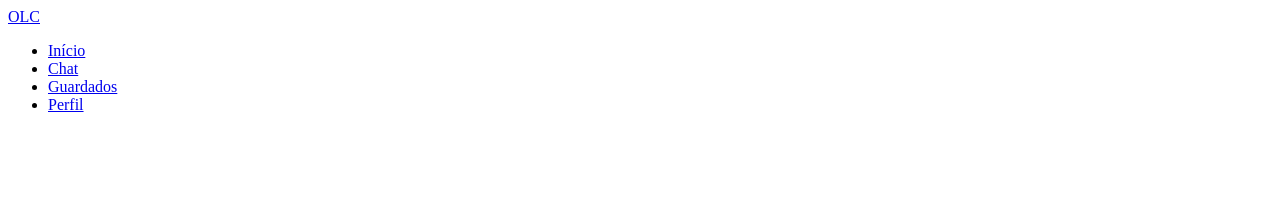
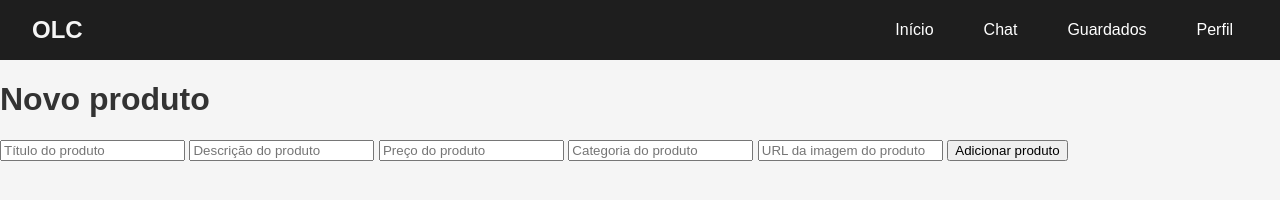
Before and after one commit to L-bron2/pap-OLC, a website: page produtos/novo_produto.html in a window 1280 px wide. Drawn offline with Linux system fonts and the light colour scheme.

Commit message:
produtos

```diff
--- a/produtos/novo_produto.html
+++ b/produtos/novo_produto.html
@@ -3,6 +3,7 @@
 <head>
     <meta charset="UTF-8">
     <meta name="viewport" content="width=device-width, initial-scale=1.0">
+    <link rel="stylesheet" href="produto.css">
     <title>novo_produto</title>
 </head>
 <body>
@@ -18,8 +19,20 @@
             </ul>
       </nav>
 
+      <div class="adicionarProdutos">
+        <h1>Novo produto</h1>
+        <form id="formProduto">
+            <input type="text" id="titulo" class="input" placeholder="Título do produto" required />
+            <input type="text" id="descricao" class="input" placeholder="Descrição do produto" required />
+            <input type="number" step="0.01" id="preco" class="input" placeholder="Preço do produto" required />
+            <input type="text" id="categoria" class="input" placeholder="Categoria do produto" required />
+            <input type="text" id="imagem_url" class="input" placeholder="URL da imagem do produto" required />
+            <button type="submit" class="BTN">Adicionar produto</button>
+        </form>
+      </div>
 
     </div>
 
+    <script src="produto.js"></script>
 </body>
 </html>
--- a/produtos/produto.js
+++ b/produtos/produto.js
@@ -0,0 +1,5 @@
+document.getElementById("formProduto").addEventListener("submit", async function (e) {
+    e.preventDefault();
+    const titulo = document.getElementById("titulo").value;
+
+});
```
Also changed, not shown: Login/login.html (+1 -1 lines), criar conta/criarConta.html (+1 -1 lines), inicio/inicio.html (+2 -3 lines).
